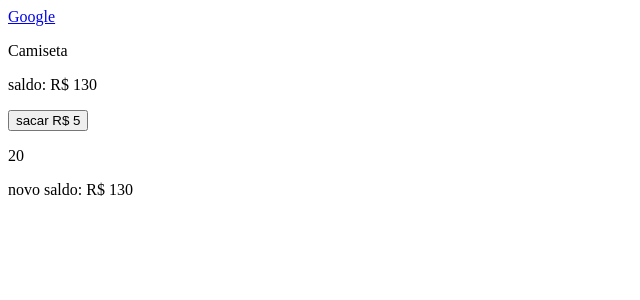
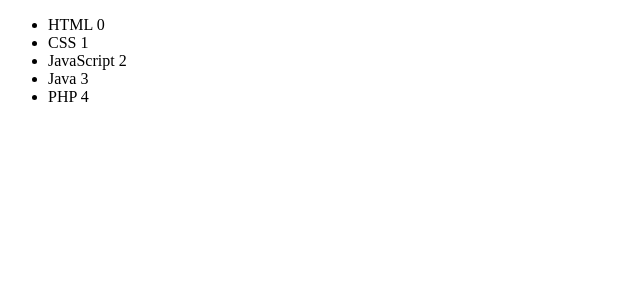
Before and after one commit to celiovjunior/vuejs-complete, a Vue app: page / in a window 1280 px wide. Shown: the top 300 px of the page, without its empty margins (0-640 px from the left). Built offline with nearby package versions, Linux system fonts and the light colour scheme.

Commit message:
v for with arrays

```diff
--- a/src/App.vue
+++ b/src/App.vue
@@ -1,12 +1,8 @@
 <template>
     <div id="app">
-        <div v-html="link"></div>
-        <p v-text="item"></p>
-
-        <p v-once>saldo: R$ {{ total - sacado }}</p>
-        <button @click="sacado += 5">sacar R$ 5</button>
-        <p> {{ sacado }}</p>
-        <p>novo saldo: R$ {{ total - sacado }}</p>
+        <ul>
+            <li v-for="(curso, index) in cursos" :key="curso">{{ curso }} {{ index }} </li>
+        </ul>
     </div>
 </template>
 
@@ -16,10 +12,7 @@ export default {
     name: '#app',
     data() {
         return {
-            link: "<a href='https://www.google.com'>Google</a>",
-            item: "Camiseta",
-            total: 150,
-            sacado: 20
+            cursos: ["HTML", "CSS", "JavaScript", "Java", "PHP"]
         }
     }
 }
```
